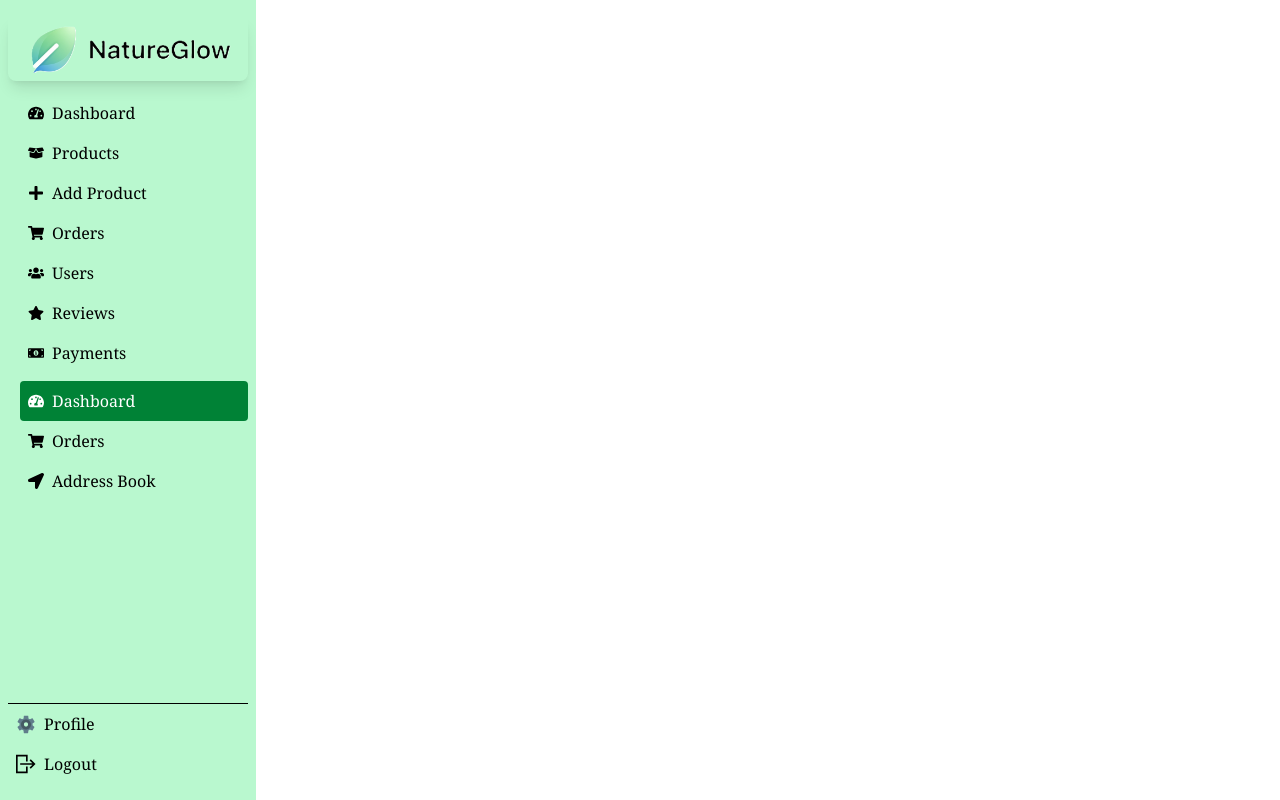
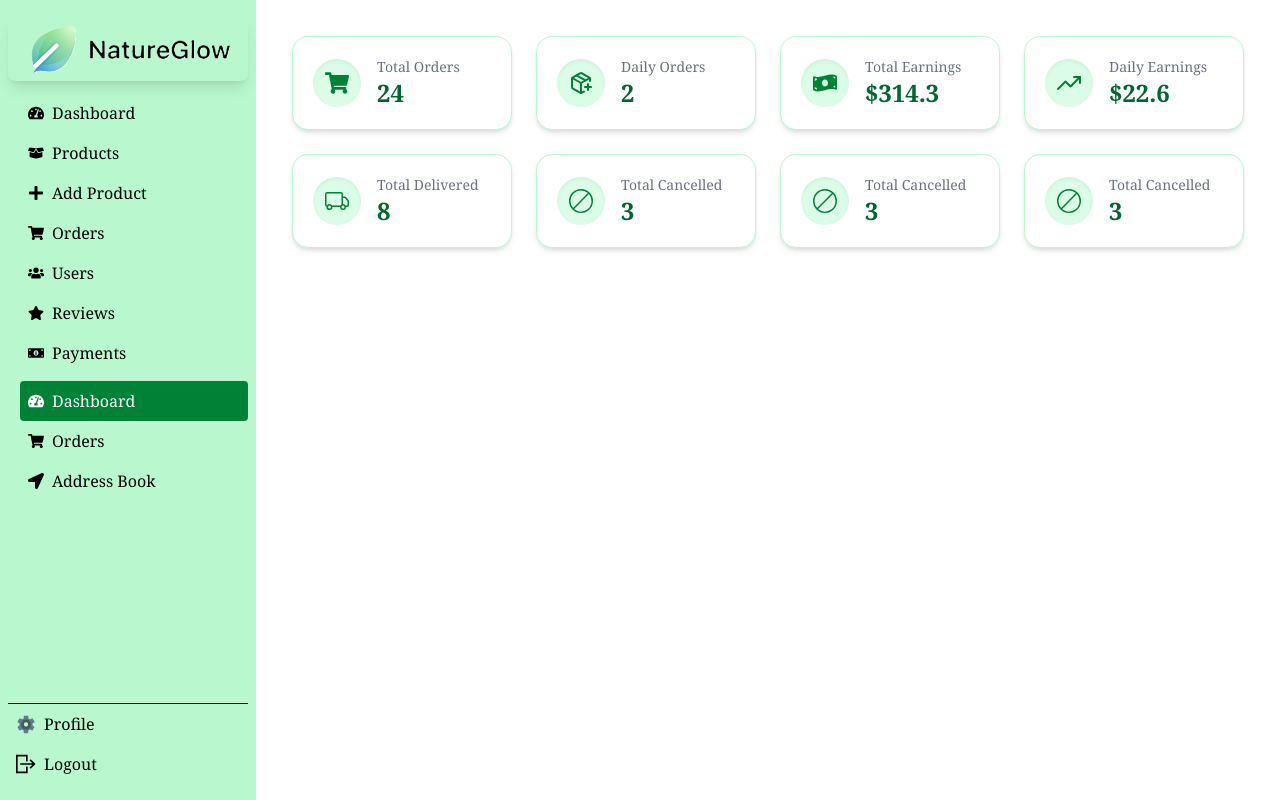
Before and after one commit to md-abu-naim/NatureGlow, a React (Vite) app: page /dashboard/user-dashboard in a window 1280 px wide. Built offline with nearby package versions, Linux system fonts and the light colour scheme; no server answers.

Commit message:
userDashboard > totalUsers

```diff
--- a/src/Pages/Dashboard/UserBar/UserDashboard.jsx
+++ b/src/Pages/Dashboard/UserBar/UserDashboard.jsx
@@ -1,8 +1,104 @@
+import { BsBan, BsTruck } from "react-icons/bs";
+import { FaMoneyBillWave, FaShoppingCart } from "react-icons/fa";
+import { FiTrendingUp } from "react-icons/fi";
+import { LuPackagePlus } from "react-icons/lu";
+import { useLoaderData } from "react-router-dom";
 
 const UserDashboard = () => {
+    const orders = useLoaderData()
+
+    const date = new Date().toLocaleDateString()
+
+    const dailyOrders = orders?.filter(o => o.date === date)
+    const totalEarnings = orders?.reduce((acc, sum) => acc + sum.totalPrice, 0)
+    const dailyEarnings = dailyOrders?.reduce((acc, sum) => acc + sum.totalPrice, 0)
+    const totalDelivered = orders?.filter(order => order.orderStatus === "Delivered")?.length
+    const totalCancelled = orders?.filter(order => order.orderStatus === "Cancelled")?.length
+
     return (
         <div>
-
+            <section className="grid grid-cols-1 md:grid-cols-4 lg:grid-cols-4 gap-6 p-4">
+                {/* Total Orders */}
+                <div className="bg-white border border-green-200 rounded-2xl shadow-md hover:shadow-xl flex items-center gap-4 p-5 transition-all">
+                    <div className="bg-green-100 text-green-700 p-3 rounded-full shadow-inner">
+                        <FaShoppingCart className="text-2xl" />
+                    </div>
+                    <div>
+                        <p className="text-sm text-gray-500 font-medium">Total Orders</p>
+                        <h3 className="text-2xl font-semibold text-green-800">{orders?.length}</h3>
+                    </div>
+                </div>
+                {/* Daily Orders */}
+                <div className="bg-white border border-green-200 rounded-2xl shadow-md hover:shadow-xl flex items-center gap-4 p-5 transition-all">
+                    <div className="bg-green-100 text-green-700 p-3 rounded-full shadow-inner">
+                        <LuPackagePlus className="text-2xl" />
+                    </div>
+                    <div>
+                        <p className="text-sm text-gray-500 font-medium">Daily Orders</p>
+                        <h3 className="text-2xl font-semibold text-green-800">{dailyOrders?.length}</h3>
+                    </div>
+                </div>
+                {/* Total Spent */}
+                <div className="bg-white border border-green-200 rounded-2xl shadow-md hover:shadow-xl flex items-center gap-4 p-5 transition-all">
+                    <div className="bg-green-100 text-green-700 p-3 rounded-full shadow-inner">
+                        <FaMoneyBillWave className="text-2xl" />
+                    </div>
+                    <div>
+                        <p className="text-sm text-gray-500 font-medium">Total Earnings</p>
+                        <h3 className="text-2xl font-semibold text-green-800">${totalEarnings}</h3>
+                    </div>
+                </div>
+                {/* Daily Spent */}
+                <div className="bg-white border border-green-200 rounded-2xl shadow-md hover:shadow-xl flex items-center gap-4 p-5 transition-all">
+                    <div className="bg-green-100 text-green-700 p-3 rounded-full shadow-inner">
+                        <FiTrendingUp className="text-2xl" />
+                    </div>
+                    <div>
+                        <p className="text-sm text-gray-500 font-medium">Daily Earnings</p>
+                        <h3 className="text-2xl font-semibold text-green-800">${dailyEarnings}</h3>
+                    </div>
+                </div>
+                {/* Total Delivered */}
+                <div className="bg-white border border-green-200 rounded-2xl shadow-md hover:shadow-xl flex items-center gap-4 p-5 transition-all">
+                    <div className="bg-green-100 text-green-700 p-3 rounded-full shadow-inner">
+                        <BsTruck className="text-2xl" />
+                    </div>
+                    <div>
+                        <p className="text-sm text-gray-500 font-medium">Total Delivered</p>
+                        <h3 className="text-2xl font-semibold text-green-800">{totalDelivered}</h3>
+                    </div>
+                </div>
+                {/* Total In Progress */}
+                <div className="bg-white border border-green-200 rounded-2xl shadow-md hover:shadow-xl flex items-center gap-4 p-5 transition-all">
+                    <div className="bg-green-100 text-green-700 p-3 rounded-full shadow-inner">
+                        <BsBan className="text-2xl" />
+                    </div>
+                    <div>
+                        <p className="text-sm text-gray-500 font-medium">Total Cancelled</p>
+                        <h3 className="text-2xl font-semibold text-green-800">{totalCancelled}</h3>
+                    </div>
+                </div>
+                {/* Total Shipped */}
+                <div className="bg-white border border-green-200 rounded-2xl shadow-md hover:shadow-xl flex items-center gap-4 p-5 transition-all">
+                    <div className="bg-green-100 text-green-700 p-3 rounded-full shadow-inner">
+                        <BsBan className="text-2xl" />
+                    </div>
+                    <div>
+                        <p className="text-sm text-gray-500 font-medium">Total Cancelled</p>
+                        <h3 className="text-2xl font-semibold text-green-800">{totalCancelled}</h3>
+                    </div>
+                </div>
+                {/* Total Cancelled */}
+                <div className="bg-white border border-green-200 rounded-2xl shadow-md hover:shadow-xl flex items-center gap-4 p-5 transition-all">
+                    <div className="bg-green-100 text-green-700 p-3 rounded-full shadow-inner">
+                        <BsBan className="text-2xl" />
+                    </div>
+                    <div>
+                        <p className="text-sm text-gray-500 font-medium">Total Cancelled</p>
+                        <h3 className="text-2xl font-semibold text-green-800">{totalCancelled}</h3>
+                    </div>
+                </div>
+            </section>
         </div>
     );
 };
--- a/src/Routes/Routes.jsx
+++ b/src/Routes/Routes.jsx
@@ -110,7 +110,8 @@ export const router = createBrowserRouter([
       // User Routes
       {
         path: 'user-dashboard',
-        element: <UserDashboard />
+        element: <UserDashboard />,
+        loader: () => fetch(`/Orders.json`)
       },
       {
         path: 'addressBook',
```
